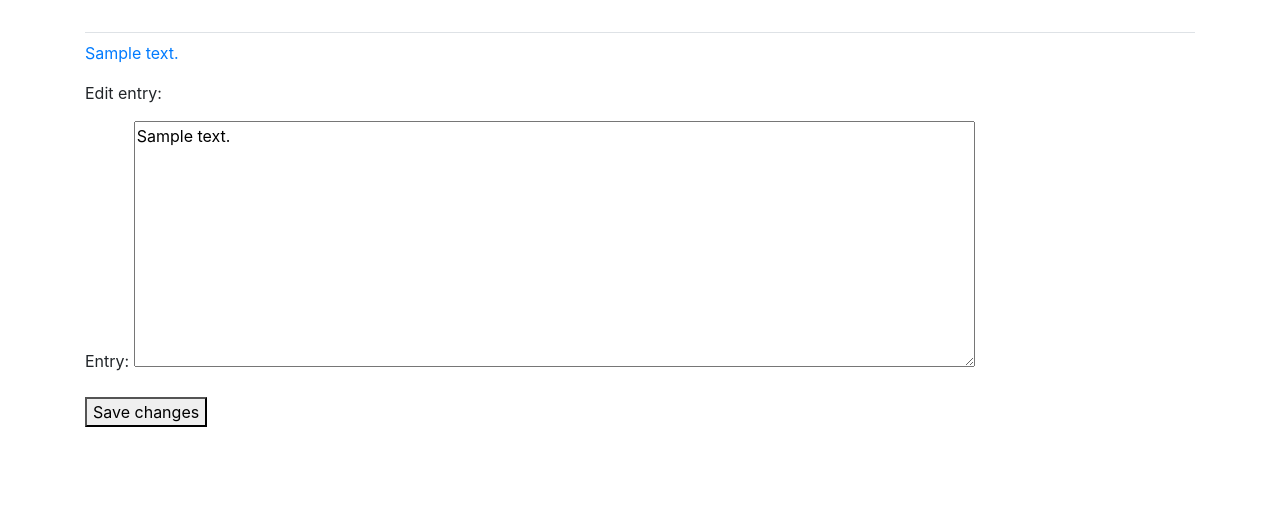
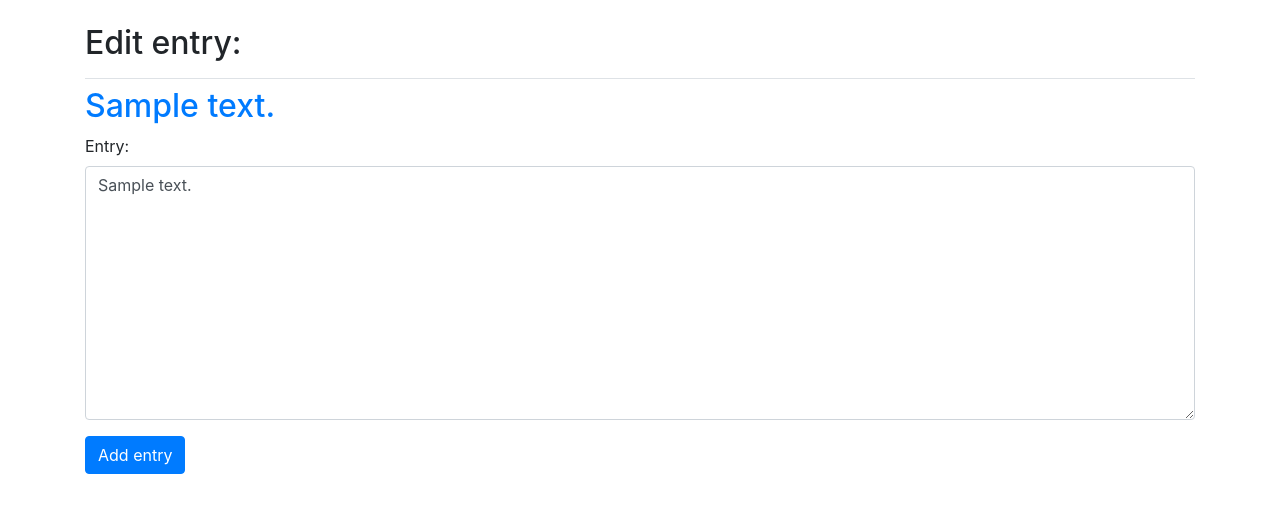
Before and after one commit to penguin248/learning-center, a Django app: page /edit_entry/1/ in a window 1280 px wide. Shown: the part 58-571 px from the top of the page. Run offline with Django 5.2, Linux system fonts and the light colour scheme; a user stored in the database is signed in; tables that the repository leaves empty hold one stand-in row (values such as "Sample post"); some libraries are stand-ins or nearby versions.

Commit message:
Add styles to the edit entry form using bootstrap form

```diff
--- a/learning_centers/templates/learning_centers/edit_entry.html
+++ b/learning_centers/templates/learning_centers/edit_entry.html
@@ -1,14 +1,26 @@
 {% extends "learning_centers/base.html" %}
 
-{% block content %}
+{% load bootstrap4 %}
 
-<p><a href="{% url 'learning_centers:topic' topic.id %}">{{ topic }}</a></p>
-<p>Edit entry:</p>
 
-<form action="{% url 'learning_centers:edit_entry' entry.id %}" method="post">
-    {% csrf_token %}
-    {{ form.as_p }}
-    <button name="submit">Save changes</button>
+{% block page_header %}
+<h2>Edit entry:</h2>
+{% endblock page_header %}
+ {% block content %}
+
+<h2><a href="{% url 'learning_centers:topic' topic.id %}">{{ topic }}</a></h2>
+
+<form
+  action="{% url 'learning_centers:edit_entry' entry.id %}"
+  method="post"
+  class="form"
+>
+  {% csrf_token%}
+  {% bootstrap_form form %}
+  {% buttons %}
+  <button name="submit" class="btn btn-primary">Add entry</button>
+  {% endbuttons %}
+
 </form>
 
 {% endblock content %}
```
